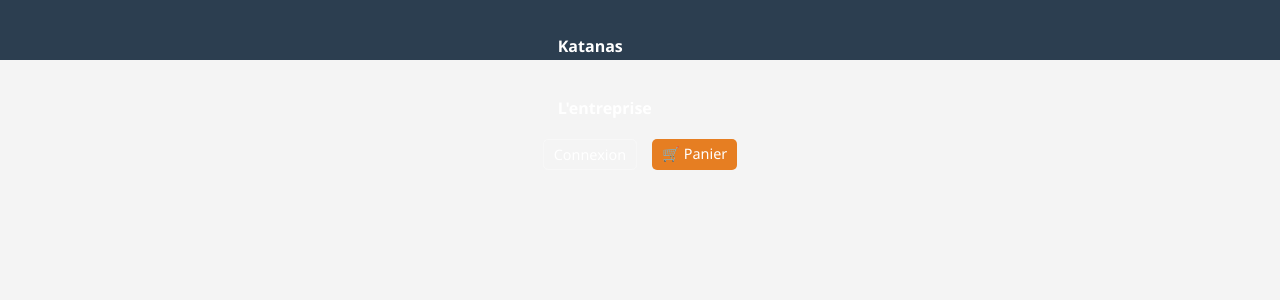
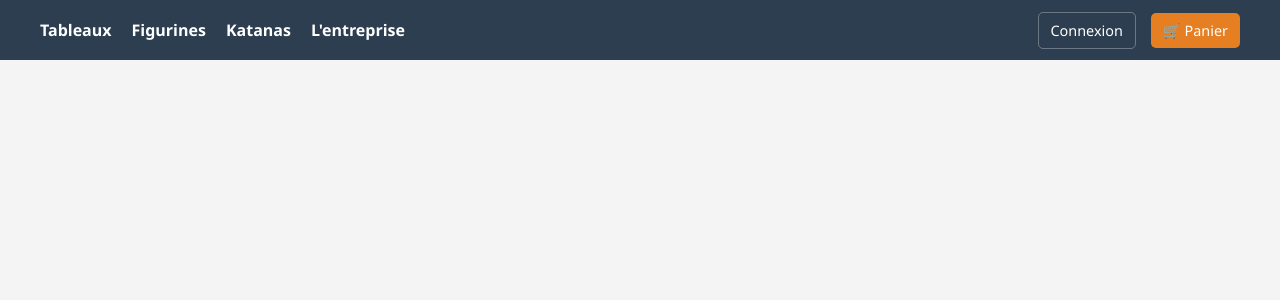
Before and after one commit to NicolasGaffe/Impact-Frame, a PHP site: page / in a window 1280 px wide. Shown: the top 300 px of the page. Run offline with PHP 8.4, Linux system fonts and the light colour scheme.

Commit message:
Update style.css

```diff
--- a/style.css
+++ b/style.css
@@ -6,16 +6,30 @@ body {
 
 .navbar {
     background-color: #2c3e50;
+    height: 60px;
     display: flex;
-    justify-content: center;
     align-items: center;
+    width: 100%;
+}
+
+.nav-container {
+    display: flex;
+    justify-content: space-between;
+    align-items: center;
+    width: 100%;
+    max-width: 1200px;
+    margin: 0 auto;
     padding: 0 20px;
-    height: 60px;
+}
+
+.menu-left {
+    display: flex;
+    align-items: center;
 }
 
 .nav-item {
     position: relative;
-    margin: 0 15px;
+    margin-right: 20px;
 }
 
 .nav-item > a {
@@ -34,7 +48,7 @@ body {
     background: white;
     min-width: 160px;
     box-shadow: 0 8px 16px rgba(0,0,0,0.2);
-    padding: 10px 0;
+    padding: 0;
     list-style: none;
     z-index: 1000;
 }
@@ -48,6 +62,7 @@ body {
     padding: 10px 20px;
     text-decoration: none;
     display: block;
+    border-bottom: 1px solid #eee;
 }
 
 .dropdown li a:hover {
@@ -56,9 +71,9 @@ body {
 }
 
 .nav-auth {
-    margin-left: auto;
     display: flex;
     gap: 15px;
+    align-items: center;
 }
 
 .nav-auth a {
@@ -66,7 +81,7 @@ body {
     text-decoration: none;
     font-size: 0.9em;
     border: 1px solid rgba(255,255,255,0.3);
-    padding: 5px 10px;
+    padding: 8px 12px;
     border-radius: 5px;
 }
 
```
